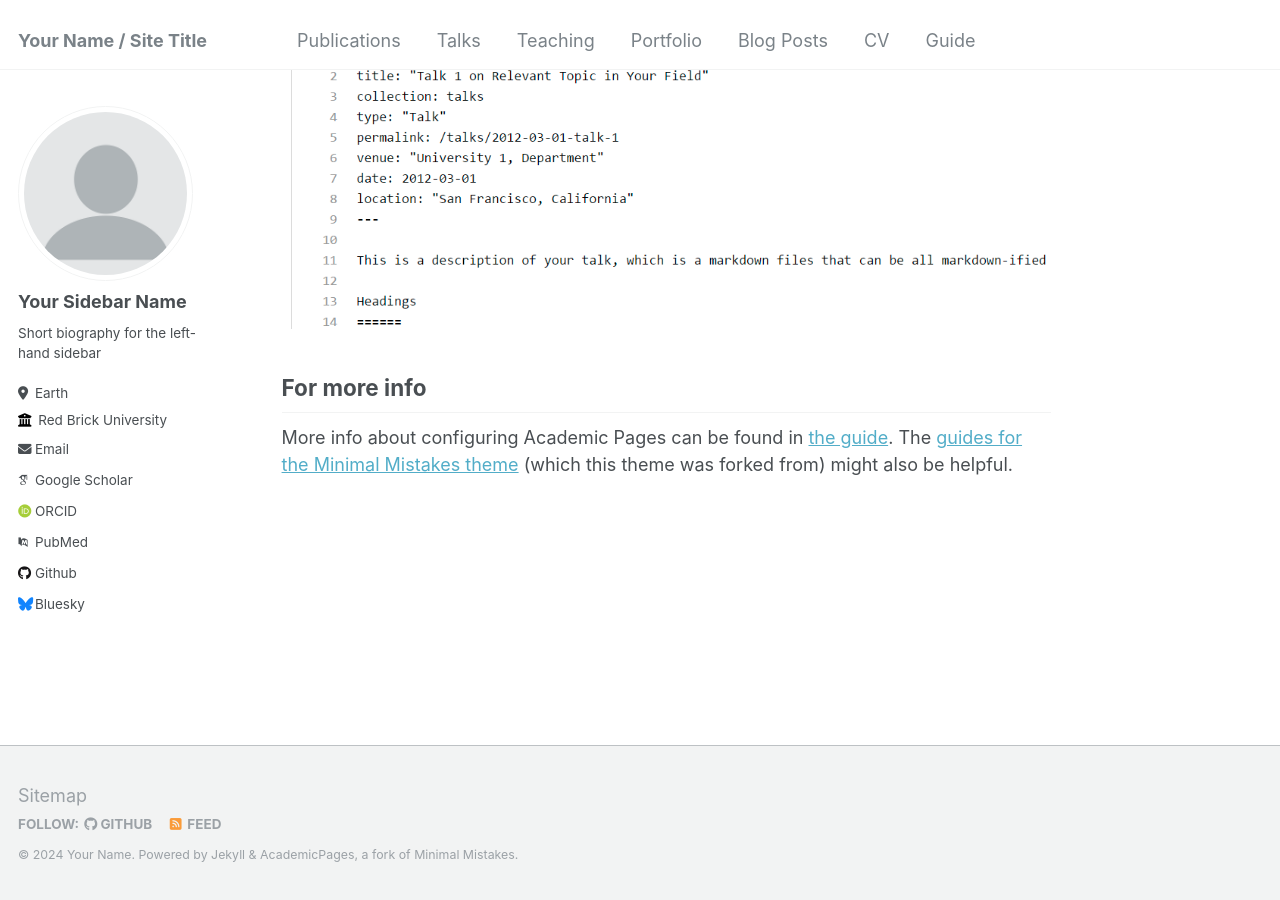
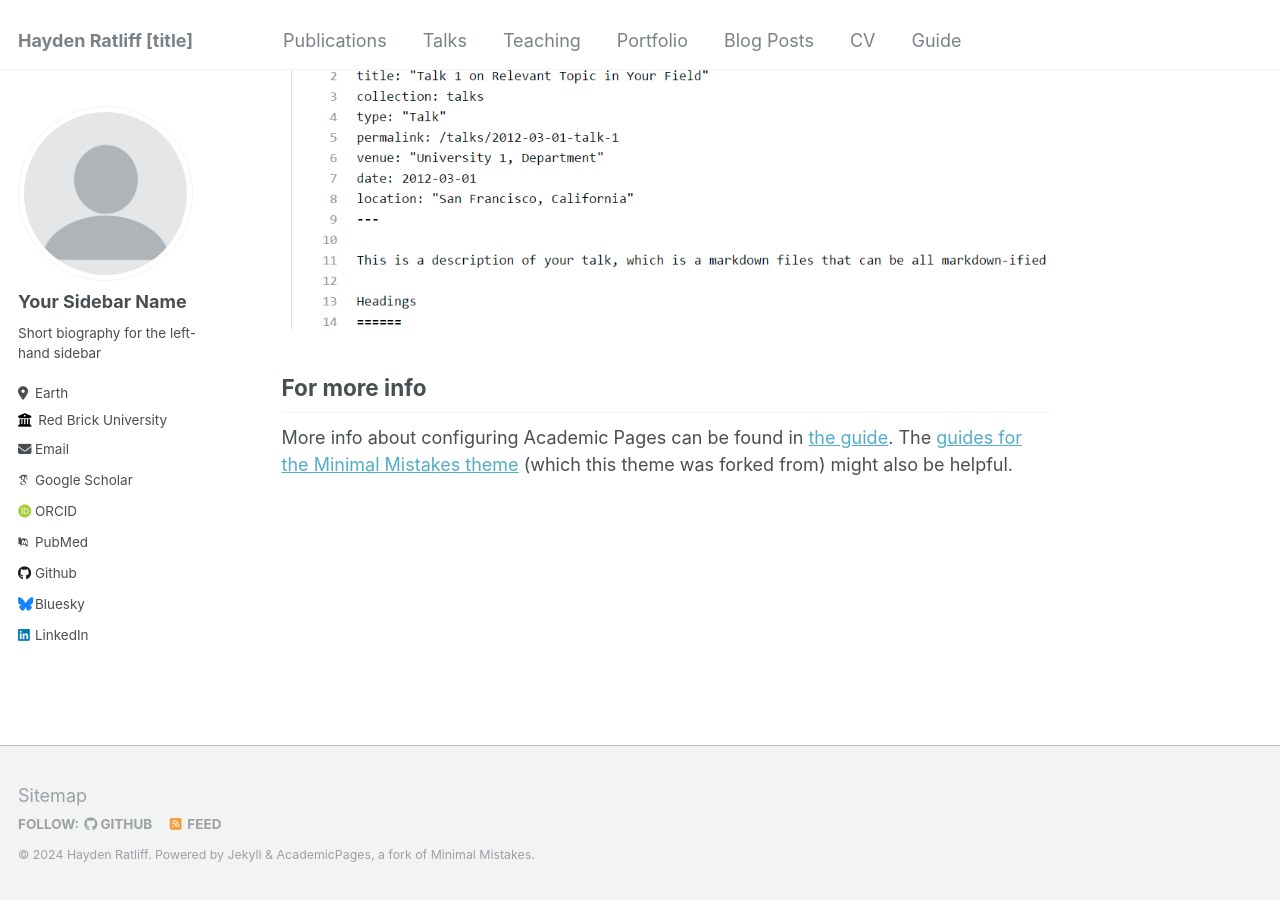
Before and after one commit to haydenratliff/haydenratliff.github.io, a Jekyll site: the page built from _pages/about.md, in a window 1280 px wide and 900 px high, scrolled down 2660 px. Built offline with Jekyll 4.4.1, drawn with Linux system fonts in a browser that asks for light colours; some web fonts are replaced.

Commit message:
initial settings

```diff
--- a/_config.yml
+++ b/_config.yml
@@ -8,13 +8,13 @@
 
 # Basic Site Settings
 locale                   : "en-US"
-title                    : "Your Name / Site Title"
+title                    : "Hayden Ratliff [title]"
 title_separator          : "-"
-name                     : &name "Your Name"
-description              : &description "personal description"
-url                      : https://academicpages.github.io # the base hostname & protocol for your site e.g. "https://mmistakes.github.io"
+name                     : &name "Hayden Ratliff"
+description              : &description "[description]"
+url                      : https://haydenratliff.github.io # the base hostname & protocol for your site e.g. "https://mmistakes.github.io"
 baseurl                  : "" # the subpath of your site, e.g. "/blog"
-repository               : "academicpages/academicpages.github.io"
+repository               : "haydenratliff/haydenratliff.github.io"
 
 # Site Author - The following control what appear as part of the author content on the side bar.
 #               If a field is blank the icon and link will not appear, otherwise it will be shown.
@@ -28,7 +28,7 @@ author:
   location         : "Earth"
   employer         : "Red Brick University"
   uri              : # URL
-  email            : "none@example.org"
+  email            : "hratliff@mit.edu"
 
   # Academic websites
   arxiv            : # URL - Update with the correct link to your profile
@@ -43,7 +43,7 @@ author:
   bitbucket        : # Username - Update with your username on the site
   codepen          : # Username
   dribbble         : # Username
-  github           : "academicpages"
+  github           : "haydenratliff"
   kaggle           : # Username
   stackoverflow    : # User number or user number and name (i.e., use "1" or "1/jeff-atwood")
 
@@ -57,7 +57,7 @@ author:
   keybase          : # Username
   instagram        : # Username
   lastfm           : # Username
-  linkedin         : # Username
+  linkedin         : "haydenratliff"
   mastodon         : # URL
   medium           : # URL
   pinterest        : # Username
```
